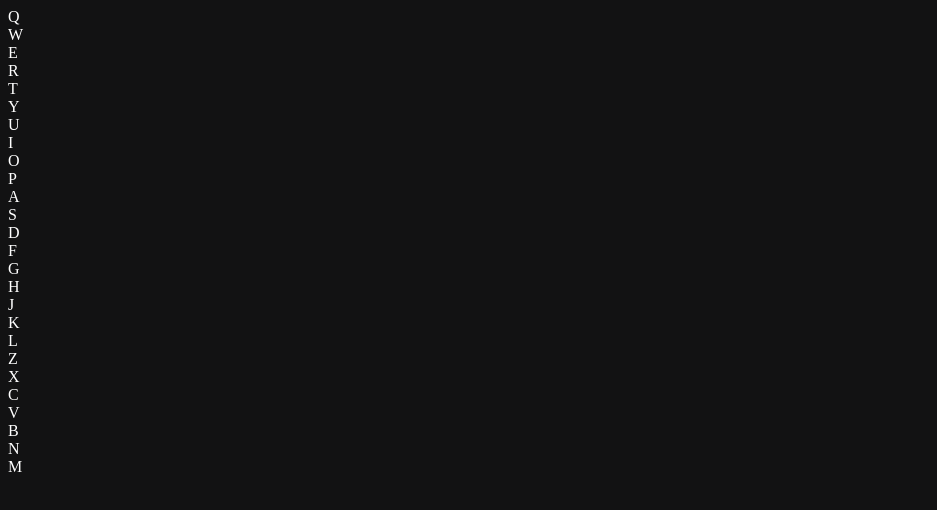
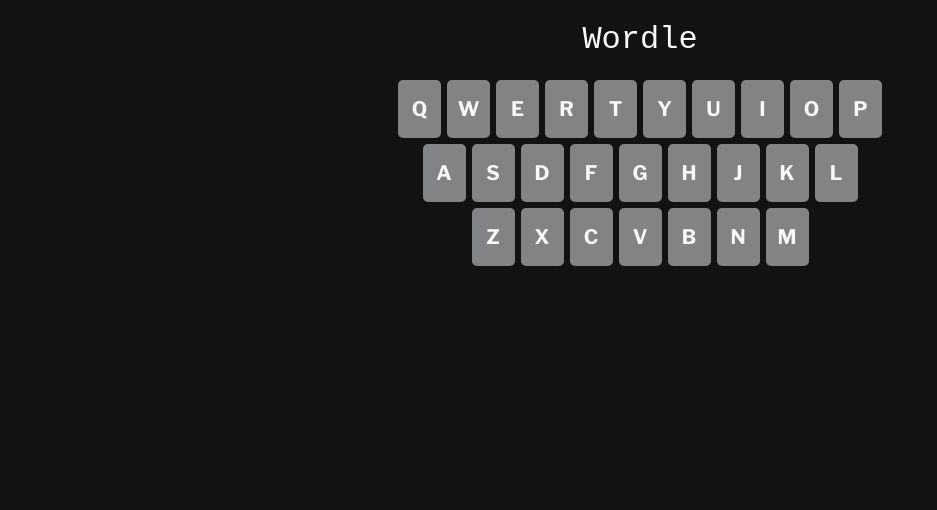
Before and after one commit to jeffhow/wordle, a plain HTML site: page index.html in a window 1280 px wide. Shown: the whole page, without its empty margins (0-937 px from the left). Drawn offline with nearby package versions, Linux system fonts and the light colour scheme; a web font is replaced by a local one.

Commit message:
keyboard

```diff
--- a/index.html
+++ b/index.html
@@ -14,6 +14,9 @@
         <link rel="stylesheet" href="style.css" type="text/css">
     </head>
     <body>
+        <header>
+            <h1>Wordle</h1>
+        </header>
         <main id="root"></main>
         <script src="app.js"></script>
     </body>
--- a/style.css
+++ b/style.css
@@ -1,4 +1,40 @@
+@import url('https://fonts.googleapis.com/css2?family=Libre+Franklin:ital,wght@0,100..900;1,100..900&family=Wellfleet&display=swap');
+
 body {
     background-color: rgb(18, 18, 19);
-    color: white;
+    color: rgb(248,248,248);
+
 }
+
+header h1 {
+  font-family: "Wellfleet", monospace;
+  font-weight: 400;
+  font-style: normal;
+  text-align: center;
+}
+
+.keyboard {
+    display: flex;
+    flex-direction: column;
+    justify-content: center;
+    align-items: center;
+    gap: 6px;
+}
+
+.row {
+    display: flex;
+    justify-content: center;
+    gap: 6px;
+}
+
+.key {
+    background-color: rgb(129,131,132);
+    width: 43px;
+    height: 58px;
+    border-radius: 5px;
+    text-align: center;
+    line-height: 58px;
+    font-family: "Libre Franklin", sans-serif;
+    font-weight: bold;
+    font-size: 1.25em;
+}
```
Also changed, not shown: app.js (+5 -4 lines).
